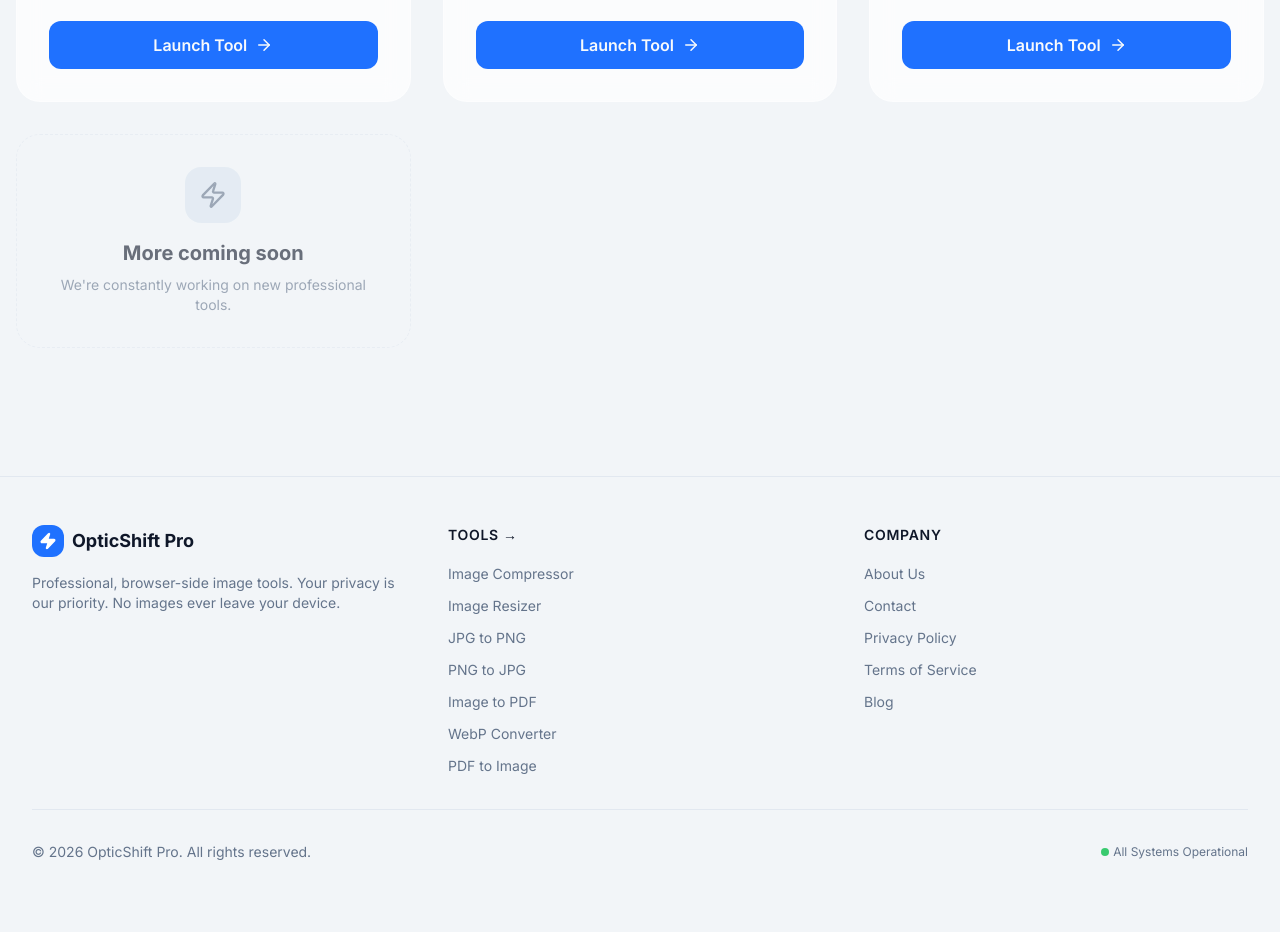
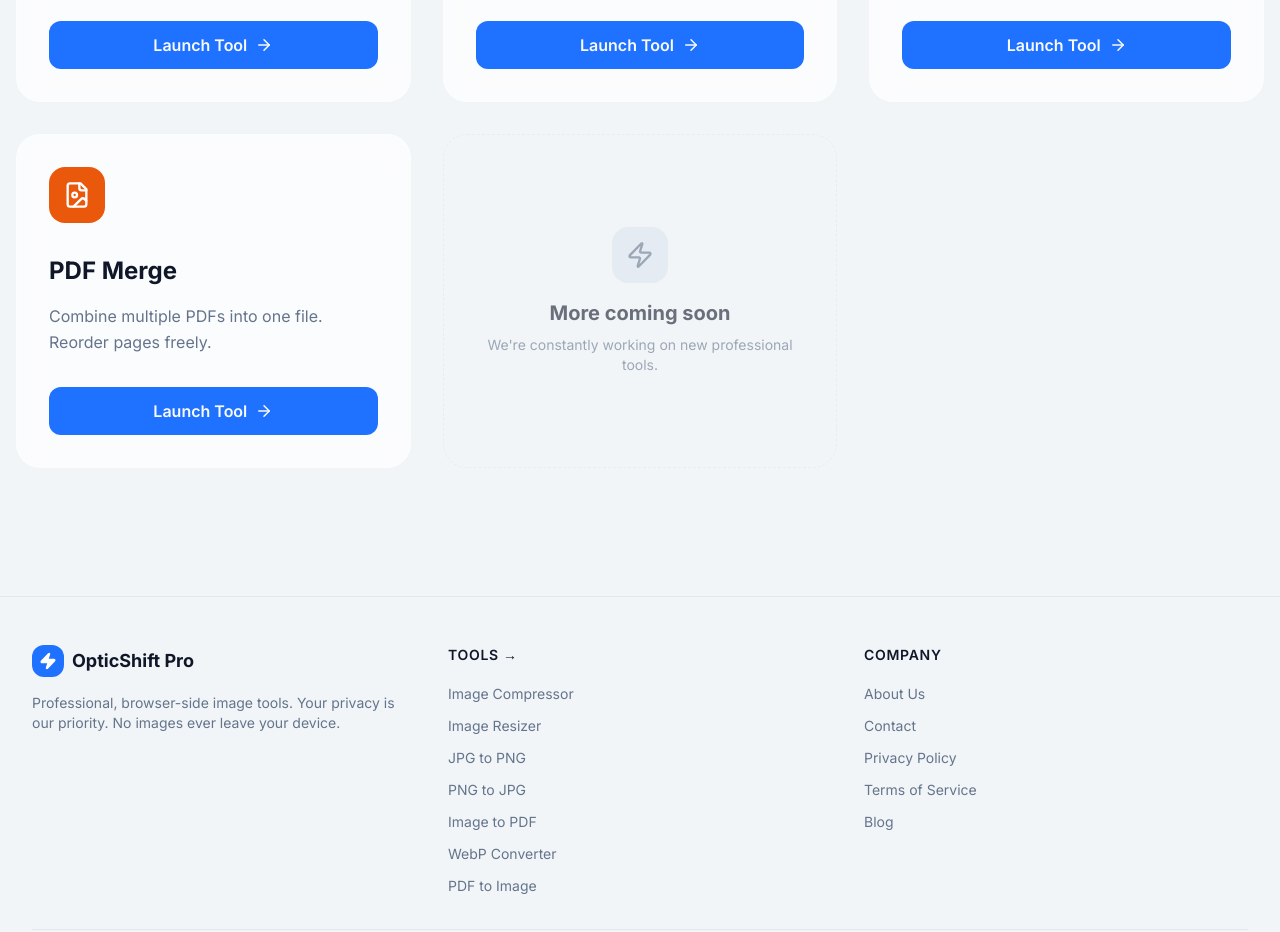
Before and after one commit to surajkumar122024-star/ok01, a Next.js app: page /tools in a window 1280 px wide. Shown: the part 3220-4152 px from the top of the page. Before the commit the page ends 4130 px from the top, so only its background shows below. Built offline with nearby package versions, Linux system fonts and the light colour scheme.

Commit message:
Add PDF Merge tool with description and icon

```diff
--- a/src/app/tools/page.tsx
+++ b/src/app/tools/page.tsx
@@ -181,6 +181,13 @@ const tools = [
   icon: FileImage,
   color: "bg-yellow-600"
 },
+  {
+  name: "PDF Merge",
+  slug: "pdf-merge",
+  description: "Combine multiple PDFs into one file. Reorder pages freely.",
+  icon: FileImage,
+  color: "bg-orange-600"
+},
 ];
 
 export default function ToolsPage() {
```
